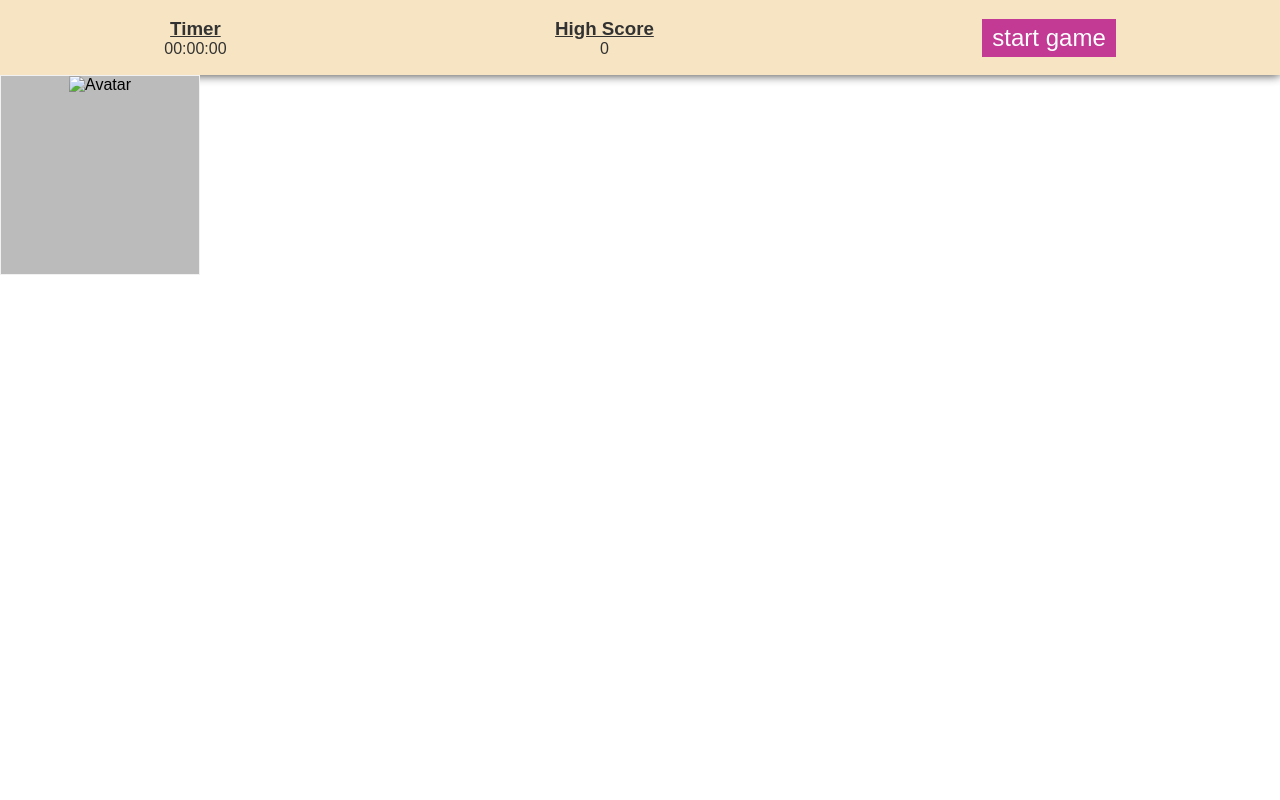
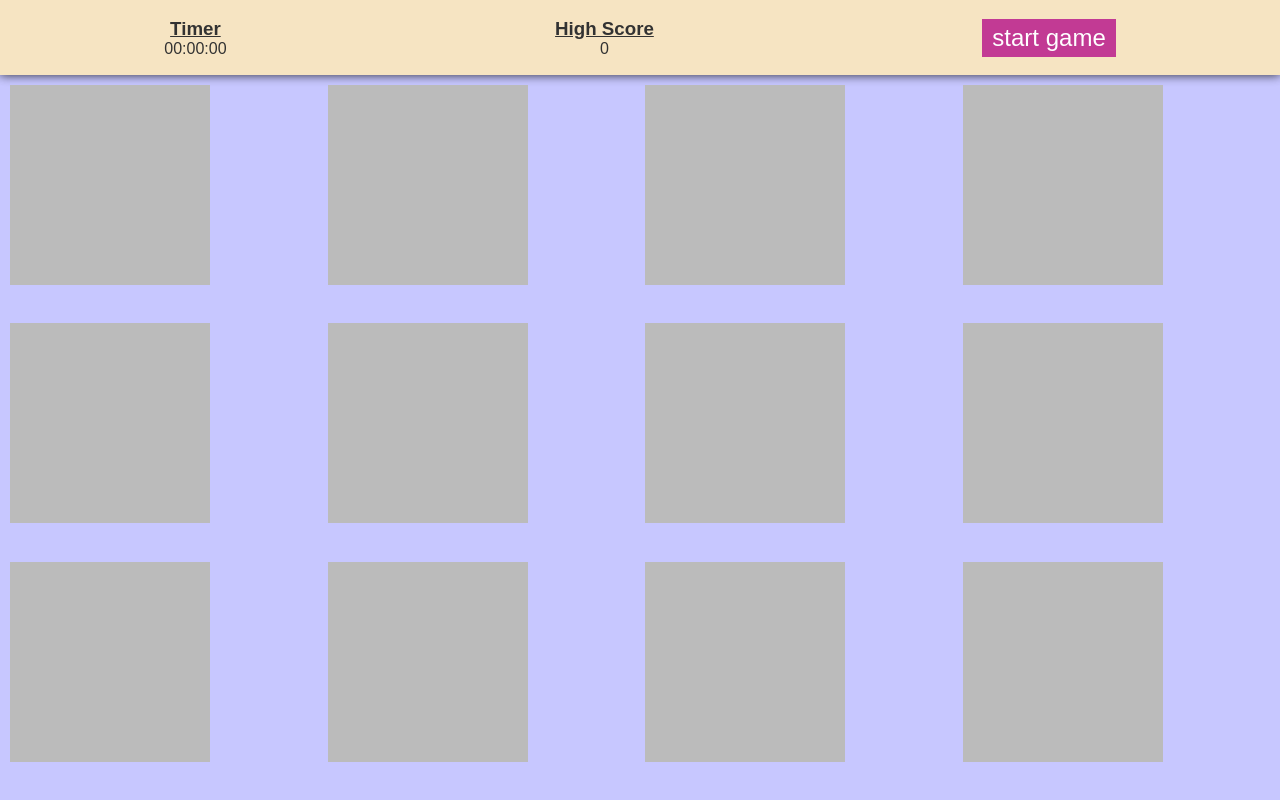
Before and after one commit to dorinzrihen/memory-game, a plain HTML site: page index.html in a window 1280 px wide. Drawn offline with Linux system fonts and the light colour scheme.

Commit message:
place the cards

```diff
--- a/index.html
+++ b/index.html
@@ -20,18 +20,8 @@
             <button>start game</button>
         </div>
     </header>
-    <div class="flip-card">
-        <div class="flip-card-inner">
-          <div class="flip-card-front">
-            <img src="img_avatar.png" alt="Avatar" style="width:300px;height:300px;">
-          </div>
-          <div class="flip-card-back">
-            <h1>John Doe</h1>
-            <p>Architect & Engineer</p>
-            <p>We love that guy</p>
-          </div>
-        </div>
-      </div>
+    <main class="cards-game-container">
+    </main>
 
       <script src="logic-file.js"></script>
 </body>
--- a/logic-file.js
+++ b/logic-file.js
@@ -95,15 +95,45 @@ function randomCards(number){
     return cardsList;
 }
 
+function addNewCard(cardContainer){
+    const flipCard = document.createElement('div');
+    flipCard.classList.add('flip-card');
+    const flipCardInner = document.createElement('div');
+    flipCardInner.classList.add('flip-card-inner');
+    const flipCardFront = document.createElement('div');
+    flipCardFront.classList.add('flip-card-front');
+    const imgSrc = document.createElement('img');
+    imgSrc.innerHTML = `<img src="img_avatar.png" alt="Avatar" style="width:300px;height:300px;">`;
+
+    //back
+    const flipCardBack = document.createElement('div');
+    flipCardBack.classList.add('flip-card-back');
+
+
+    flipCardFront.appendChild(imgSrc);
+    flipCardInner.appendChild(flipCardFront);
+    flipCardInner.appendChild(flipCardBack);
+    flipCard.appendChild(flipCardInner);
+    cardContainer.appendChild(flipCard);
+}
+
+//main game oop
 function MemoryGame(cardsNumber){
     this.cards = randomCards(cardsNumber);
-    console.log(this.cards.length)
 }
 
 MemoryGame.prototype.setCards = function(){
+    const columns = 3;
+    const rows = this.cards.length/columns;
 
+    const cardContainer = document.querySelector('.cards-game-container')
+    for(let i = 0; i<columns; i++){
+        for(let j = 0; j<rows; j++){
+            addNewCard(cardContainer);
+        }
+    }
 }
 
 
-const test = new MemoryGame(10);
-console.log(test)
+const test = new MemoryGame(12);
+test.setCards();
--- a/style.css
+++ b/style.css
@@ -4,7 +4,6 @@
     background-color: transparent;
     width: 200px;
     height: 200px;
-    border: 1px solid #f1f1f1;
     perspective: 1000px; /* Remove this if you don't want the 3D effect */
   }
 
@@ -87,3 +86,13 @@ button:hover{
 .game-header h3{
   text-decoration: underline;
 }
+
+/* main game */
+.cards-game-container{
+  height: calc(100vh - 75px);
+  background-color: rgba(0, 0, 255, 0.219);
+  padding: 10px;
+  display: grid;
+  grid-template-columns: repeat(4, 1fr);
+  grid-gap: 10px;
+}
```
